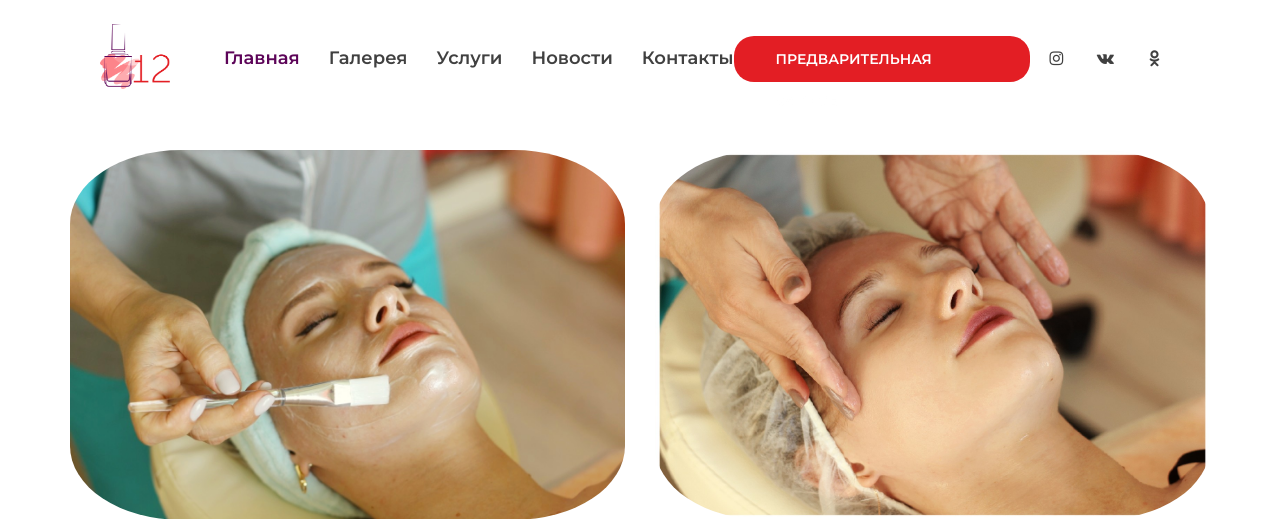
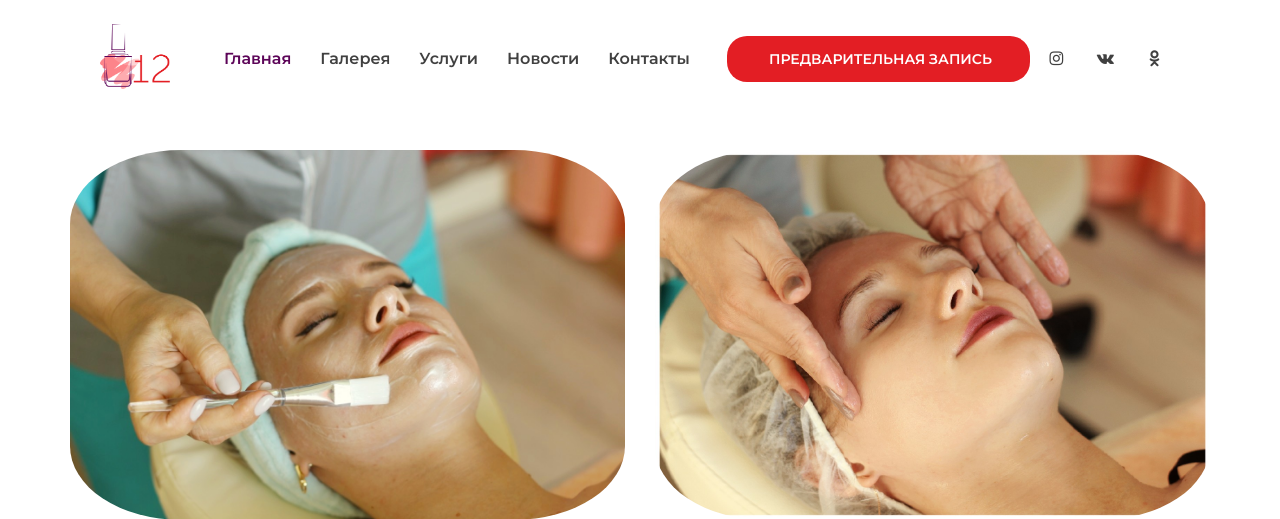
Before and after one commit to musict/k12.by, a PHP site: page /about.html in a window 1280 px wide. Shown: the top 519 px of the page. Run offline with PHP 8.4, Linux system fonts and the light colour scheme; some libraries are stand-ins or nearby versions.

Commit message:
уменьшен шрифт меню

```diff
--- a/styles/about.css
+++ b/styles/about.css
@@ -378,7 +378,7 @@ section
 }
 .main_nav ul li a
 {
-	font-size: 18px;
+	font-size: 16px;
 	font-weight: 600;
 	color: #404040;
 	white-space: nowrap;
--- a/styles/blog.css
+++ b/styles/blog.css
@@ -378,7 +378,7 @@ section
 }
 .main_nav ul li a
 {
-	font-size: 18px;
+	font-size: 16px;
 	font-weight: 600;
 	color: #404040;
 	white-space: nowrap;
--- a/styles/contact.css
+++ b/styles/contact.css
@@ -379,7 +379,7 @@ section
 }
 .main_nav ul li a
 {
-	font-size: 18px;
+	font-size: 16px;
 	font-weight: 600;
 	color: #404040;
 	white-space: nowrap;
--- a/styles/main_styles.css
+++ b/styles/main_styles.css
@@ -380,7 +380,7 @@ section
 }
 .main_nav ul li a
 {
-	font-size: 18px;
+	font-size: 16px;
 	font-weight: 600;
 	color: #404040;
 	white-space: nowrap;
--- a/styles/services.css
+++ b/styles/services.css
@@ -379,7 +379,7 @@ section
 }
 .main_nav ul li a
 {
-	font-size: 18px;
+	font-size: 16px;
 	font-weight: 600;
 	color: #404040;
 	white-space: nowrap;
--- a/styles/thanx.css
+++ b/styles/thanx.css
@@ -380,7 +380,7 @@ section
 }
 .main_nav ul li a
 {
-	font-size: 18px;
+	font-size: 16px;
 	font-weight: 600;
 	color: #404040;
 	white-space: nowrap;
```
